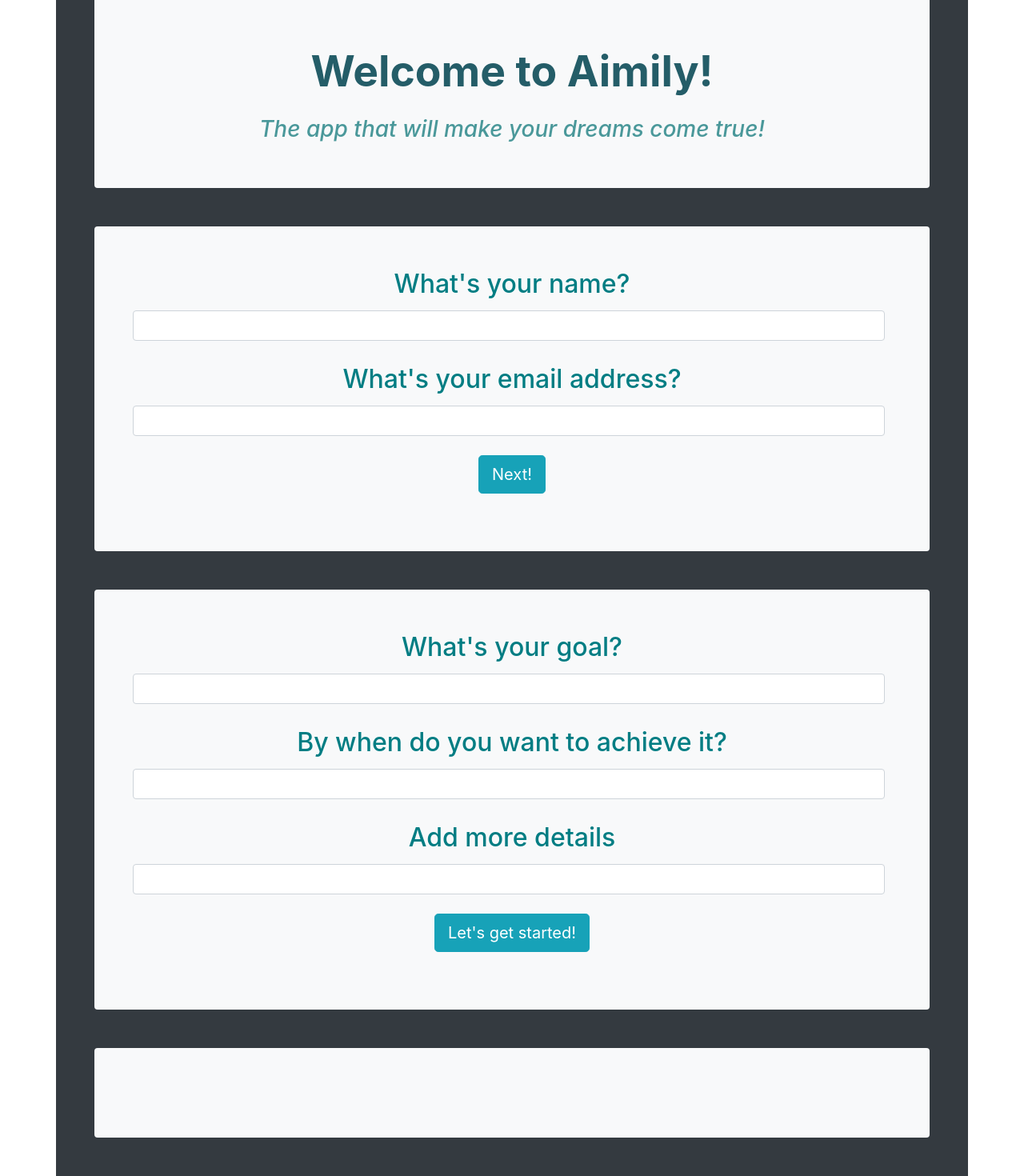
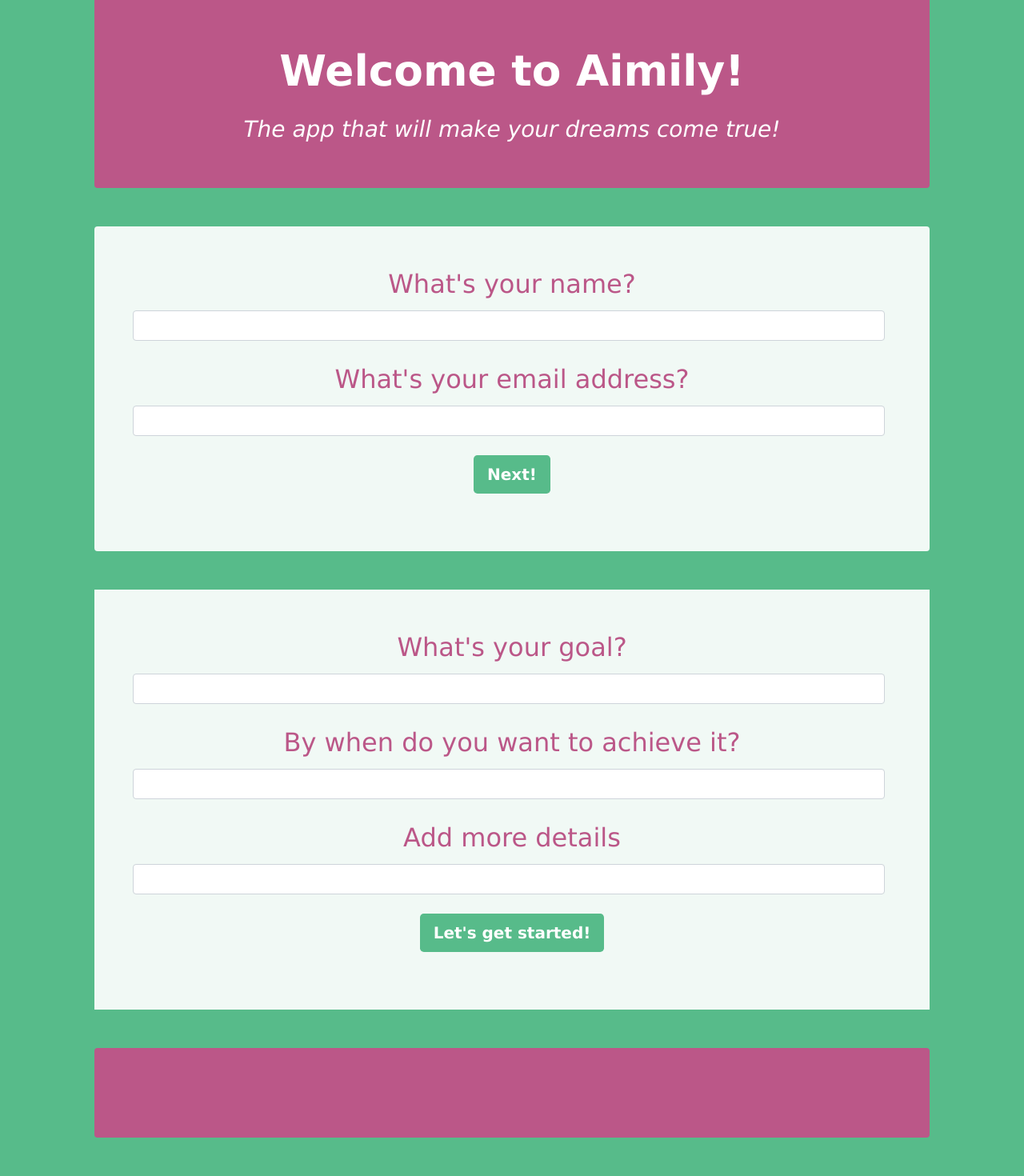
Before and after one commit to ivacodes/aimily, a React (Create React App) app in the folder client/: page / in a window 1280 px wide. Shown: the part 55-1525 px from the top of the page at 80% size. Built offline with nearby package versions, Linux system fonts and the light colour scheme.

Commit message:
updated css a little

```diff
--- a/client/public/index.html
+++ b/client/public/index.html
@@ -35,6 +35,7 @@
   <body>
     <noscript>You need to enable JavaScript to run this app.</noscript>
     <div id="root"></div>
+    <!--<div class="hidden"></div>-->
     <!--
       This HTML file is a template.
       If you open it directly in the browser, you will see an empty page.
--- a/client/src/App.css
+++ b/client/src/App.css
@@ -2,22 +2,47 @@
   text-align: center;
 }
 body {
-  font-family: -apple-system, BlinkMacSystemFont, "Segoe UI", Roboto, Oxygen,
-    Ubuntu, Cantarell, "Open Sans", "Helvetica Neue", sans-serif;
+  font-family: Verdana, Geneva, Tahoma, sans-serif;
+  background-color: #57bb8a;
 }
 h1 {
-  color: #245d68;
   font-size: 40pt;
   font-weight: bold;
   padding: 12pt;
 }
 
 h2 {
-  color: #007d83;
+  color: #bb5788;
   padding: 4pt;
 }
 
-h3 {
-  color: #4a989a;
+h3,
+p {
   font-style: italic;
 }
+
+#resultcontainer {
+  box-shadow: blanchedalmond 8pt;
+  color: #57bb8a;
+  font-size: 24pt;
+  font-style: italic;
+}
+
+.btn-lg {
+  background-color: #57bb8a;
+  box-shadow: blanchedalmond;
+  color: white;
+  font-weight: bold;
+}
+
+#userview,
+#goalview {
+  background-color: #f1f9f5;
+}
+
+#welcome,
+#resultcontainer {
+  background-color: #bb5788;
+  color: white;
+  box-shadow: #f1f9f5 4pt;
+}
--- a/client/src/App.js
+++ b/client/src/App.js
@@ -1,66 +1,34 @@
 import React from "react";
 import "./App.css";
+//import { NotExtended } from "http-errors"; // don't know where this came from, I think it wasn't here in the beginning
 
 export default class App extends React.Component {
   constructor(props) {
     super(props);
     this.state = {
-      currentStep: 1, //default step is 1
+      //currentStep: 1, //default step is 1 // was planning to split into components, but didn't have time so just ignore this
       name: "",
       email: "",
       goal: "",
       deadline: "",
       description: "",
-      oneUserInfo: "",
+      oneUserInfo: "", // this is a place that will contain all details about one user - name, goal, deadline
+      userView: true, // tried to do a similar thing like admin/user view to show just a part of questions at once
+      goalView: false, // managed to change the state on click but the divs with info don't change
     };
     this.updateValue = this.updateValue.bind(this);
   }
-  // it didn't work so I went to back to my redundant update each state functions
+
   updateValue = (e) => {
-    //const { name, value } = event.target;
+    //function that uodates state for each section based on the input
     e.preventDefault();
-
     this.setState({
       [e.target.name]: e.target.value,
     });
   };
-  /*
-  updateName = (e) => {
-    e.preventDefault();
-    this.setState({
-      name: e.target.value,
-    });
-  };
 
-  updateEmail = (e) => {
-    e.preventDefault();
-    this.setState({
-      email: e.target.value,
-    });
-  };
-
-  updateGoal = (e) => {
-    e.preventDefault();
-    this.setState({
-      goal: e.target.value,
-    });
-  };
-
-  updateDeadline = (e) => {
-    e.preventDefault();
-    this.setState({
-      deadline: e.target.value,
-    });
-  };
-
-  updateDescription = (e) => {
-    e.preventDefault();
-    this.setState({
-      description: e.target.value,
-    });
-  };
-*/
   addNameAndEmail() {
+    // function that adds email and name to user database as well as users_and_goals table
     fetch("/users", {
       method: "POST",
       headers: {
@@ -74,11 +42,15 @@ export default class App extends React.Component {
       .then((res) => res.json())
 
       .then((name) => {
-        console.log(name);
+        this.changeView(true);
+        //className={this.state.userView? 'userview': 'goalview'}
+        //usercontainer.display;
+        //goalconatiner.display: block;
       });
   }
 
   addGoalWithDeadlineAndDescription() {
+    // function that adds goals with deadlines and description to goals database as well as users_and_goals database and displays infor about one user back on the screen
     fetch("users/goals", {
       method: "POST",
       headers: {
@@ -115,23 +87,51 @@ export default class App extends React.Component {
   }
 
   displayUserAndGoal() {
-    //event.preventDefault();
     const { name, goal, deadline, description, oneUserInfo } = this.state;
 
     this.setState({
-      oneUserInfo: `Your goal is set! ${name}, you want to ${goal}, ${description} by ${deadline}`,
+      oneUserInfo: `Congratulations, ${name}! Your goal is set: ${goal}( ${description}) by ${deadline}`,
     });
   }
+
+  changeView() {
+    const { userView, goalView } = this.state;
+    this.setState({
+      goalView: true,
+      userView: false,
+    });
+    /*
+    if (showHide) {
+      "#userview".addClass(hidden);
+    } else {
+      "#goalview".removeClass(hidden);
+    }
+*/
+    //className = { this.state.userView: "userview": "goalview" };
+  }
+  //<button onClick={() => this.changeUser(true)} className={this.state.adminView? 'button-clicked': 'button-normal'}>ADMIN</button>
+  //{...this.changeView(true)}
+  //className={this.state.userView ? "usercontainer" : "goalcontainer"}
+  /*
+  showHideDiv(div) {
+    var srcElement = document.getElementById(div);
+    if (srcElement != null) {
+      if (srcElement.style.display == "block") {
+        srcElement.style.display = "none";
+      } else {
+        srcElement.style.display = "block";
+      }
+      return false;
+    }
+  }
+*/
 
   componentDidMount = async () => {
     try {
       const res = await fetch("/");
       const name = await res.json();
       const email = await res.json();
-      //this.setName({ name });
-      //this.setEmail(email);
     } catch (error) {
-      // upon failure, show error message
       console.log({ msg: error });
     }
   };
@@ -147,12 +147,12 @@ export default class App extends React.Component {
     } = this.state;
 
     return (
-      <div className="container p-5 text-center bg-dark">
-        <div className="container rounded bg-light p-5">
+      <div className="container p-5 text-center">
+        <div className="container rounded p-5" id="welcome">
           <h1>Welcome to Aimily!</h1>
           <h3> The app that will make your dreams come true!</h3>
         </div>
-        <div className="container rounded bg-light mt-5 p-5">
+        <div className="container rounded mt-5 p-5" id="userview">
           <h2>What's your name?</h2>
           <div className="form-inline mb-4">
             <input
@@ -163,7 +163,7 @@ export default class App extends React.Component {
             />
           </div>
           <h2>What's your email address?</h2>
-          <div className="form-inline mb-4">
+          <div className="form-inline mb-4 ">
             <input
               className="form-control flex-grow-1 mr-2"
               value={email}
@@ -173,13 +173,19 @@ export default class App extends React.Component {
           </div>
 
           <button
-            className="btn btn-info btn-lg mb-4"
+            className="btn btn-lg mb-4"
             onClick={(e) => this.addNameAndEmail()}
+            //type="button"
+            //data-toggle="collapse"
+            //data-target="#goalview"
+            //aria-expanded="true"
+            //aria-controls="goalview"
           >
             Next!
           </button>
         </div>
-        <div className="container rounded bg-light mt-5 p-5">
+        <div id="goalview">
+          <div className="container rounded p-5 mt-5">
             <h2>What's your goal?</h2>
             <div className="form-inline mb-4">
               <input
@@ -207,17 +213,21 @@ export default class App extends React.Component {
                 onChange={this.updateValue}
               />
             </div>
+
             <button
-            className="btn btn-info btn-lg mb-4"
+              className="btn btn-lg mb-4"
+              //type="button"
+              //data-toggle="collapse"
+              //data-target="#resultcontainer"
+              //aria-expanded="false"
+              //aria-controls="resultcontainer"
               onClick={(e) => this.addGoalWithDeadlineAndDescription()}
             >
               Let's get started!
             </button>
           </div>
-        <div
-          className="container rounded bg-light mt-5 p-5"
-          //onChange={this.displayUserAndGoal()}
-        >
+        </div>
+        <div className="container rounded mt-5 p-5" id="resultcontainer">
           <p>{oneUserInfo}</p>
         </div>
       </div>
```
Also changed, not shown: 1 other file (tests, documents, lock files or other folders). Lines whose indentation alone changed are shown as unchanged.
